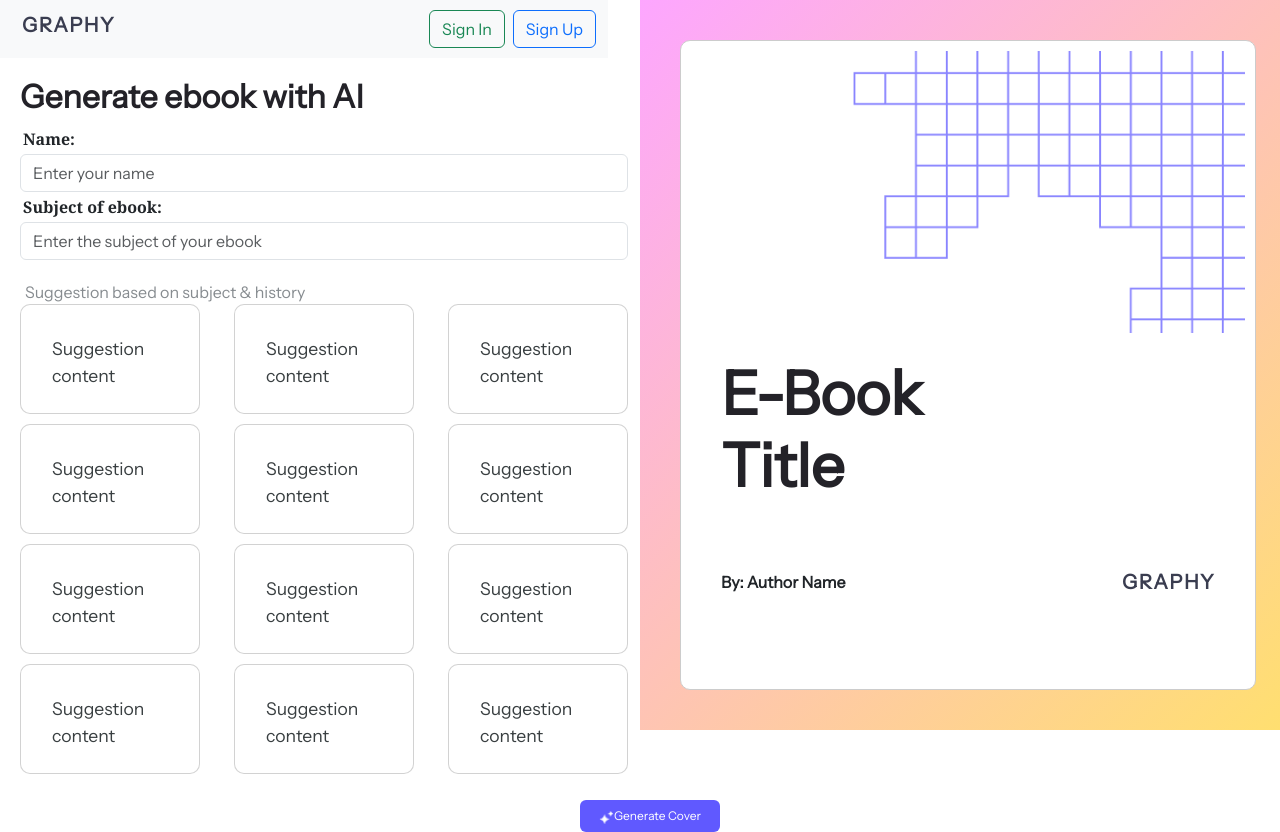
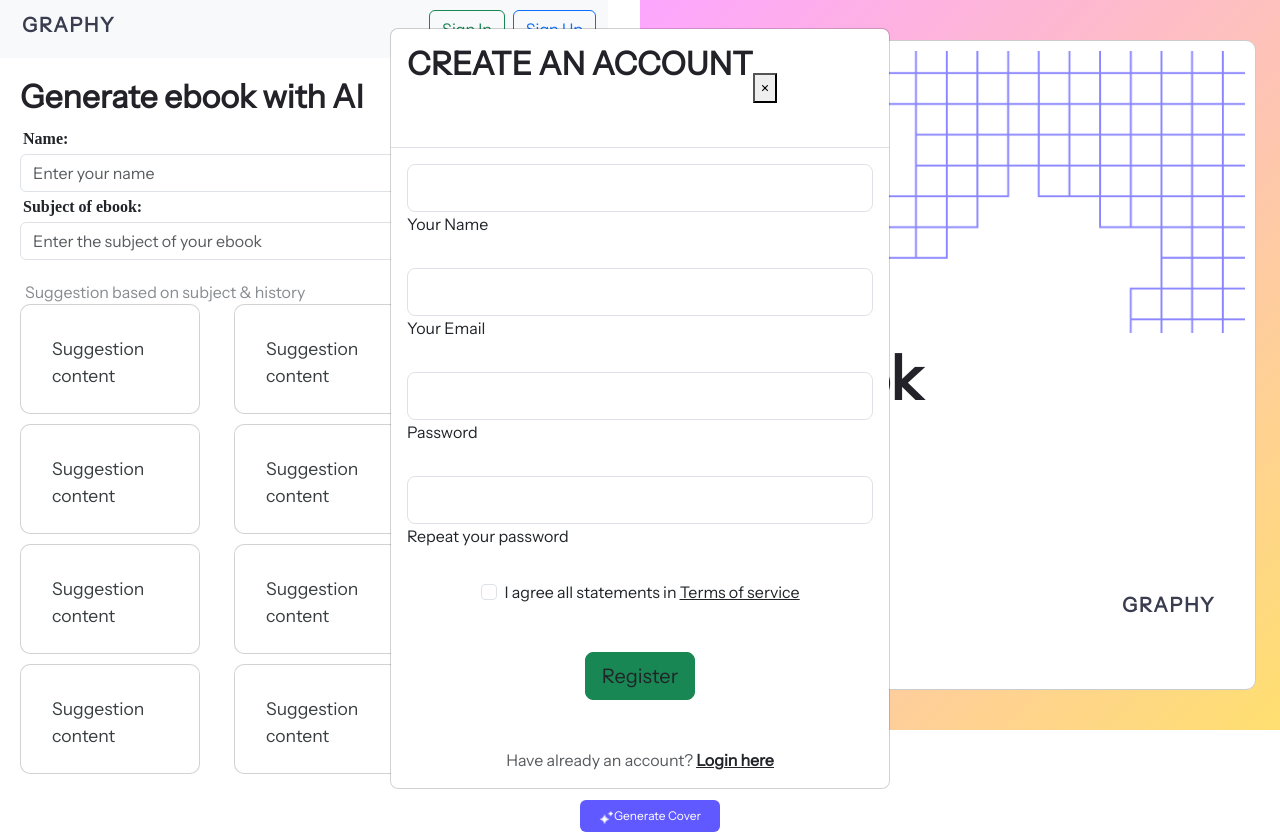
Before and after one commit to sinhaashmit10/GraphyEbook, a React (Create React App) app: page / in a window 1280 px wide. Both pictures are taken after a click on the button "Sign Up". Built offline with nearby package versions, Linux system fonts and the light colour scheme.

Commit message:
fourth commit

```diff
--- a/package.json
+++ b/package.json
@@ -7,6 +7,7 @@
     "@testing-library/react": "^13.4.0",
     "@testing-library/user-event": "^13.5.0",
     "axios": "^1.5.0",
+    "firebase": "^10.4.0",
     "react": "^18.2.0",
     "react-dom": "^18.2.0",
     "react-router-dom": "^6.16.0",
--- a/src/App.css
+++ b/src/App.css
@@ -109,7 +109,7 @@
 }
 
 .form-header{
-  font-family:Cambria, Cochin, Georgia, Times, 'Times New Roman', serif;
+  font-family: 'Instruments Sans';
   font-weight: bolder;
   padding: 3px;
 }
@@ -176,17 +176,20 @@ font-family: 'Instrument Sans';
 }
 
 .enterTitle{
-  width: 300px;
+  width: 600px;
   padding-left: 30px;
   font-weight: 1000;
   font-size: 60px;
-  padding-bottom: 60px;
+  /* padding-bottom: 90px; */
+  color: rgba(35, 34, 40, 1);
+  margin-top: 10px;
 }
 
-h8{
-  padding-left: 30px;
+.bytext{
+  margin-left: 30px;
   font-weight: 600;
-
+  margin-top: 12%;
+  width: 400px;
 }
 
 h5{
@@ -211,12 +214,6 @@ h2{
 
 }
 
-h1{
-  font-weight: bolder;
-  margin-top: 25px;
-  color: rgba(35, 34, 40, 1);
-
-}
 
 .card-image-top{
   width: 600px;
--- a/src/components/Ebookform.js
+++ b/src/components/Ebookform.js
@@ -24,7 +24,10 @@ function EbookForm() {
   };
 
   const handleOnChangeSubject = (event) => {
-    setSubject(event.target.value);
+    const inputValue = event.target.value;
+    if (inputValue.length <= 30) {
+      setSubject(inputValue);
+    }
   };
 
   const fetchImageFromUnsplash = async (subject) => {
--- a/src/components/Navbar.js
+++ b/src/components/Navbar.js
@@ -1,12 +1,22 @@
-import React from 'react'
+import React, { useState } from 'react';
+import SignUpModal from './SignUpModal'; // Import your SignUpModal component here
 
-export default function Navbar (){
-    return(
+export default function Navbar() {
+  const [showSignUpModal, setShowSignUpModal] = useState(false);
+
+  const handleSignUpClick = () => {
+    setShowSignUpModal(true);
+  };
+
+  const handleCloseSignUpModal = () => {
+    setShowSignUpModal(false);
+  };
+
+  return (
     <div className="app-container">
       <nav className="navbar navbar-expand-lg bg-body-tertiary">
         <div className="container-fluid">
           <a className="navbar-brand" href="/">
-      {/* <img className="group" src="Group.png" alt="" /> */}
             <h5>GRAPHY</h5>
           </a>
           <button
@@ -22,18 +32,21 @@ export default function Navbar (){
           </button>
           <div className="collapse navbar-collapse" id="navbarSupportedContent">
             <div className="d-flex ms-auto">
-        {/* Sign-in button */}
               <button className="btn btn-outline-success me-2" type="button">
                 Sign In
               </button>
-        {/* Sign-up button */}
-        <button className="btn btn-outline-primary" type="button">
+              <button
+                className="btn btn-outline-primary"
+                type="button"
+                onClick={handleSignUpClick} // Open the Sign Up modal
+              >
                 Sign Up
               </button>
             </div>
           </div>
         </div>
       </nav>
+      <SignUpModal show={showSignUpModal} handleClose={handleCloseSignUpModal} />
     </div>
-    )
+  );
 }
--- a/src/components/SideView.js
+++ b/src/components/SideView.js
@@ -11,8 +11,8 @@ export default function SideView() {
         className="card-img-top"
         alt=""
       />
-      <h1 className="enterTitle">E-Book Title</h1>
-      <h8 className="bytext">By: Author Name</h8>
+      <h1 className="enterTitle">E-Book <br />Title</h1>
+      <p className="bytext">By: Author Name</p>
       <h5 className="sideh5">GRAPHY</h5>
     </div>
   );
--- /dev/null
+++ b/src/components/SignUpModal.js
@@ -0,0 +1,101 @@
+import React from 'react';
+
+export default function SignUpModal({ show, handleClose }) {
+  return (
+    <div
+      className={`modal ${show ? 'show' : ''}`}
+      tabIndex="-1"
+      role="dialog"
+      style={{ display: show ? 'block' : 'none' }}
+    >
+      <div className="modal-dialog" role="document">
+        <div className="modal-content">
+          <div className="modal-header">
+            <h2 className="text-uppercase text-center mb-5">Create an account</h2>
+            <button
+              type="button"
+              className="close"
+              data-dismiss="modal"
+              aria-label="Close"
+              onClick={handleClose}
+            >
+              <span aria-hidden="true">&times;</span>
+            </button>
+          </div>
+          <div className="modal-body">
+            <form>
+              <div className="form-outline mb-4">
+                <input
+                  type="text"
+                  id="form3Example1cg"
+                  className="form-control form-control-lg"
+                />
+                <label className="form-label" htmlFor="form3Example1cg">
+                  Your Name
+                </label>
+              </div>
+              <div className="form-outline mb-4">
+                <input
+                  type="email"
+                  id="form3Example3cg"
+                  className="form-control form-control-lg"
+                />
+                <label className="form-label" htmlFor="form3Example3cg">
+                  Your Email
+                </label>
+              </div>
+              <div className="form-outline mb-4">
+                <input
+                  type="password"
+                  id="form3Example4cg"
+                  className="form-control form-control-lg"
+                />
+                <label className="form-label" htmlFor="form3Example4cg">
+                  Password
+                </label>
+              </div>
+              <div className="form-outline mb-4">
+                <input
+                  type="password"
+                  id="form3Example4cdg"
+                  className="form-control form-control-lg"
+                />
+                <label className="form-label" htmlFor="form3Example4cdg">
+                  Repeat your password
+                </label>
+              </div>
+              <div className="form-check d-flex justify-content-center mb-5">
+                <input
+                  className="form-check-input me-2"
+                  type="checkbox"
+                  value=""
+                  id="form2Example3cg"
+                />
+                <label className="form-check-label" htmlFor="form2Example3g">
+                  I agree all statements in{' '}
+                  <a href="#!" className="text-body">
+                    <u>Terms of service</u>
+                  </a>
+                </label>
+              </div>
+              <div className="d-flex justify-content-center">
+                <button
+                  type="button"
+                  className="btn btn-success btn-block btn-lg gradient-custom-4 text-body"
+                >
+                  Register
+                </button>
+              </div>
+              <p className="text-center text-muted mt-5 mb-0">
+                Have already an account?{' '}
+                <a href="#!" className="fw-bold text-body">
+                  <u>Login here</u>
+                </a>
+              </p>
+            </form>
+          </div>
+        </div>
+      </div>
+    </div>
+  );
+}
```
Also changed, not shown: 1 other file (tests, documents, lock files or other folders). Lines whose indentation alone changed are shown as unchanged.
